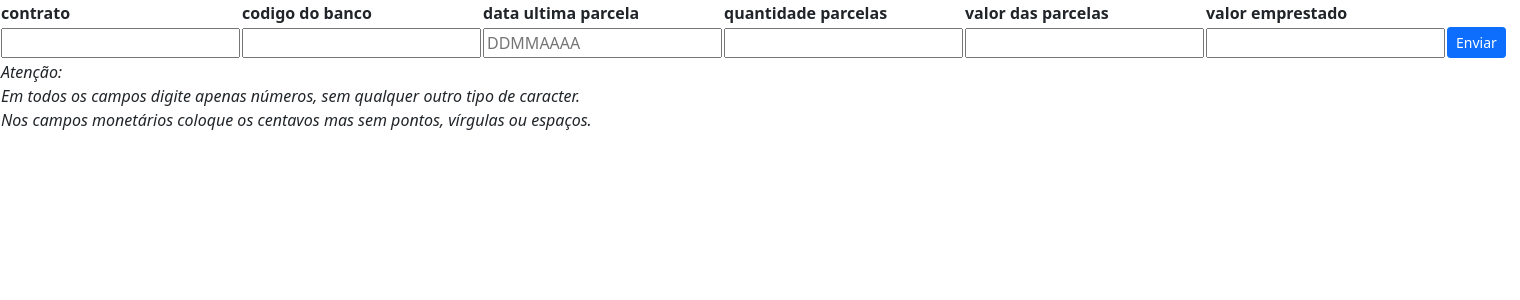
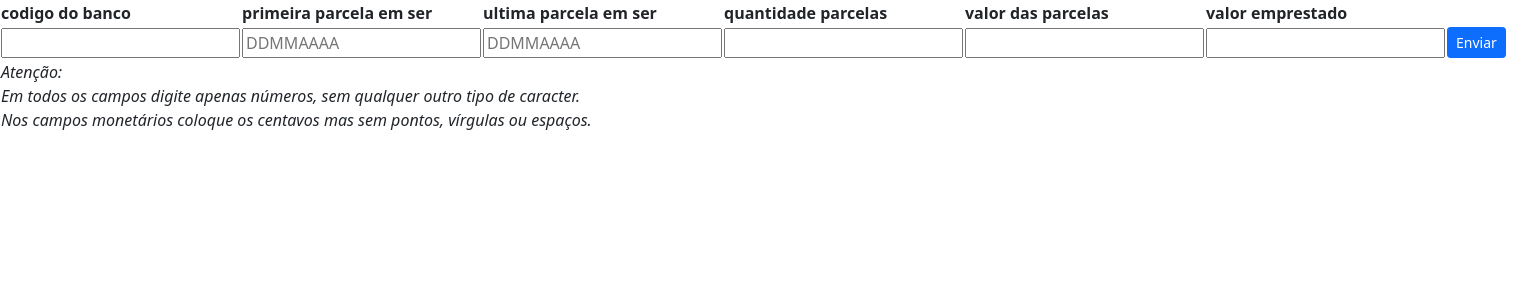
Before and after one commit to rcaliman/pcd, a Flask app: page / in a window 1520 px wide. Shown: the top 300 px of the page. Run offline with Flask 2, Linux system fonts and the light colour scheme.

Commit message:
melhorias de usabilidade e no valor de quitacao

```diff
--- a/app.py
+++ b/app.py
@@ -56,20 +56,19 @@ def inicio():
 @app.route('/calculo', methods=['POST'])
 def calculo():
     try:
-        contrato = request.form.get('contrato')
         banco = request.form.get('banco')
+        data_primeira_parcela = formata_data(request.form.get('data_primeira_parcela'))
         data_ultima_parcela = formata_data(request.form.get('data_ultima_parcela'))
         quantidade_de_parcelas = int(request.form.get('quantidade_de_parcelas'))
         valor_da_parcela = formata_valor(request.form.get('valor_da_parcela'))
         valor_emprestado = formata_valor(request.form.get('valor_emprestado'))
 
-        hoje = formata_data(date.today().strftime('%d%m%Y'))
+        # hoje = formata_data(date.today().strftime('%d%m%Y'))
         taxa_de_juros = rate(quantidade_de_parcelas, -valor_da_parcela, valor_emprestado, 0)
-        meses_em_ser = calcula_meses(hoje, data_ultima_parcela)
-        saldo_devedor = pv(taxa_de_juros/100, meses_em_ser, -valor_da_parcela,)
+        meses_em_ser = calcula_meses(data_primeira_parcela, data_ultima_parcela)
+        saldo_devedor = pv(taxa_de_juros/100, meses_em_ser, valor_da_parcela,)
 
         return render_template('calculo.html',
-                               contrato=contrato,
                                banco=busca_ispb(banco),
                                taxa_de_juros=taxa_de_juros * 100,
                                meses_em_ser=meses_em_ser,
--- a/templates/inicio.html
+++ b/templates/inicio.html
@@ -5,17 +5,17 @@
 <form name="pcd" method="post" action="/calculo">
     <table border="0">
         <tr>
-            <th>contrato</th>
             <th>codigo do banco</th>
-            <th>data ultima parcela</th>
+            <th>primeira parcela em ser</th>
+            <th>ultima parcela em ser</th>
             <th>quantidade parcelas</th>
             <th>valor das parcelas</th>
             <th>valor emprestado</th>
             <th>&nbsp;</th>
         </tr>
         <tr>
-            <td><input type="number" name="contrato" required></td>
             <td><input type="number" name="banco" required></td>
+            <td><input type="number" name="data_primeira_parcela" placeholder="DDMMAAAA" required></td>
             <td><input type="number" name="data_ultima_parcela" placeholder="DDMMAAAA" required></td>
             <td><input type="number" name="quantidade_de_parcelas" required></td>
             <td><input type="number" name="valor_da_parcela" required></td>
```
